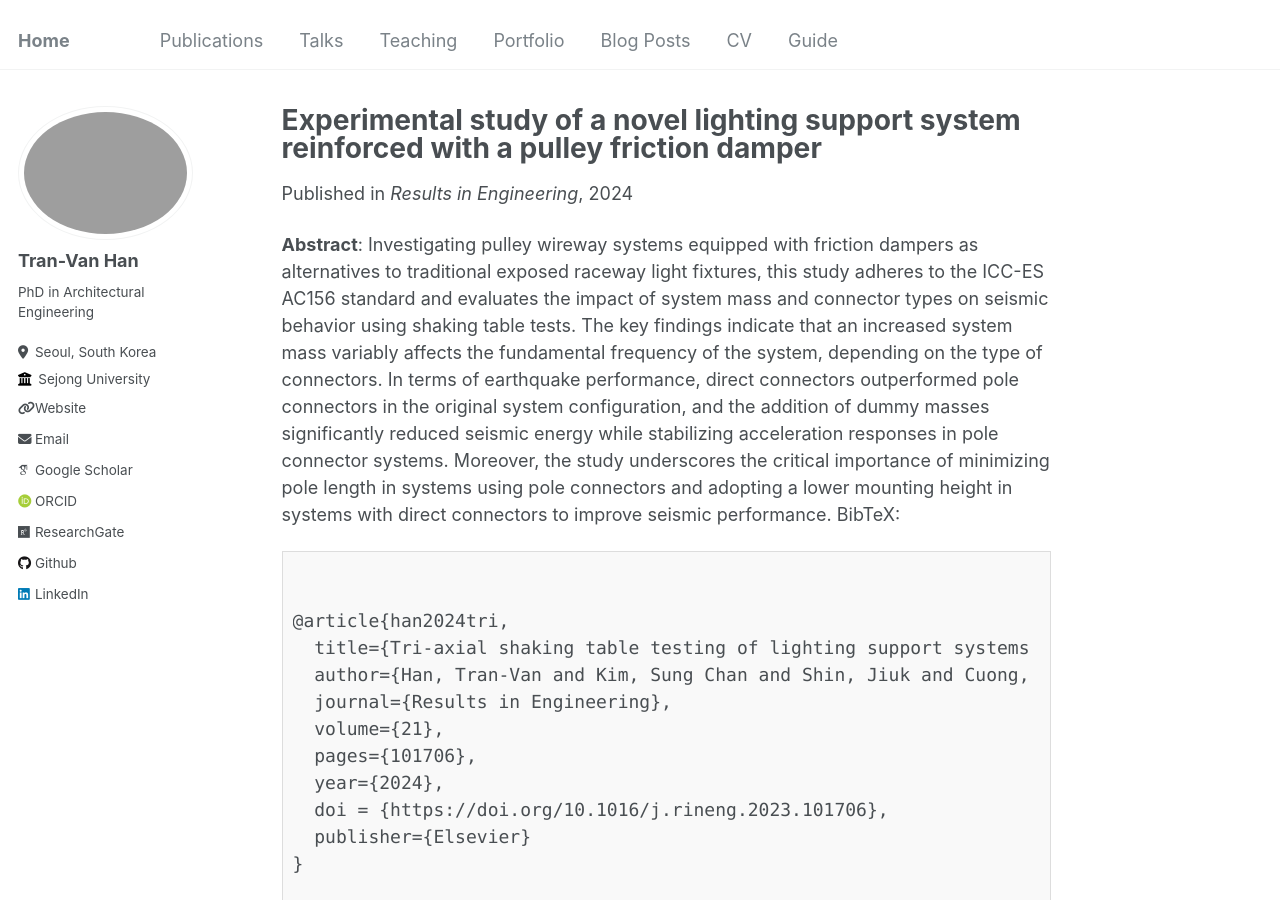
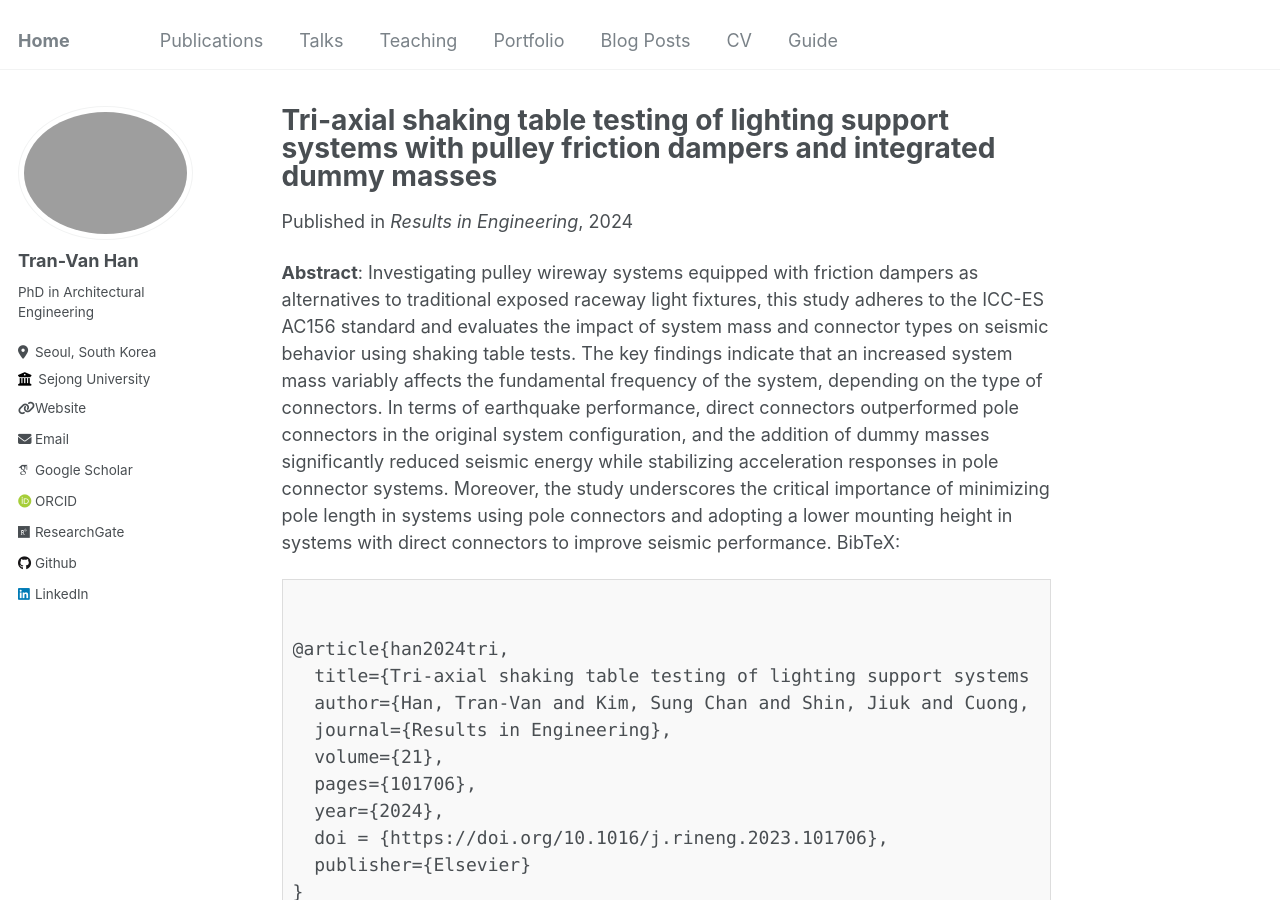
Before and after one commit to tranhan1405/tranhan1405.github.io, a Jekyll site: the page built from _publications/tri-axial-shaking-table-testing-of-lighting-support.md, in a window 1280 px wide and 900 px high. Built offline with Jekyll 4.4.1, drawn with Linux system fonts in a browser that asks for light colours; some web fonts are replaced.

Commit message:
Update tri-axial-shaking-table-testing-of-lighting-support.md

```diff
--- a/_publications/tri-axial-shaking-table-testing-of-lighting-support.md
+++ b/_publications/tri-axial-shaking-table-testing-of-lighting-support.md
@@ -1,7 +1,7 @@
 ---
-title: "Experimental study of a novel lighting support system reinforced with a pulley friction damper"
+title: "Tri-axial shaking table testing of lighting support systems with pulley friction dampers and integrated dummy masses"
 collection: publications
-permalink: /publication/_publications/Tri-axial-shaking-table-testing-of-lighting-support
+permalink: /publication/_publications/tri-axial-shaking-table-testing-of-lighting-support
 date: 2024-03-01
 venue: 'Results in Engineering'
 paperurl: 'http://tranhan1405.github.io/files/Tri-axial shaking table testing of lighting support systems with pulley friction dampers and integrated dummy masses.pdf'
```
